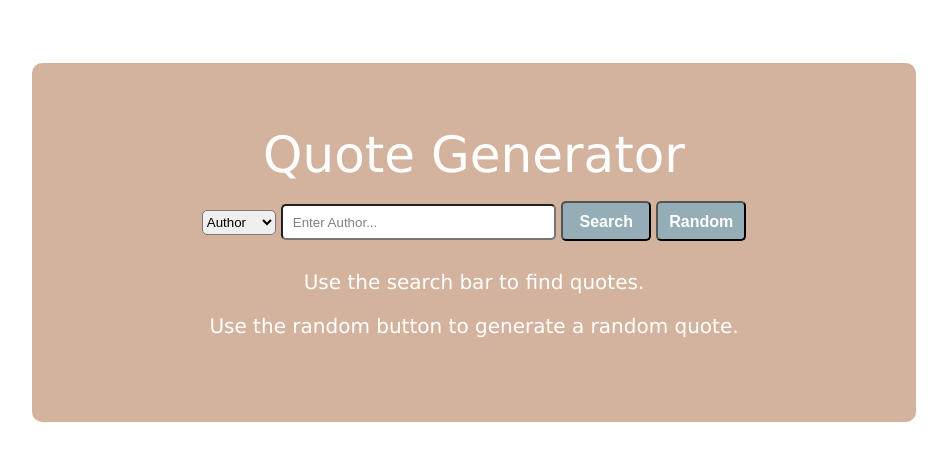
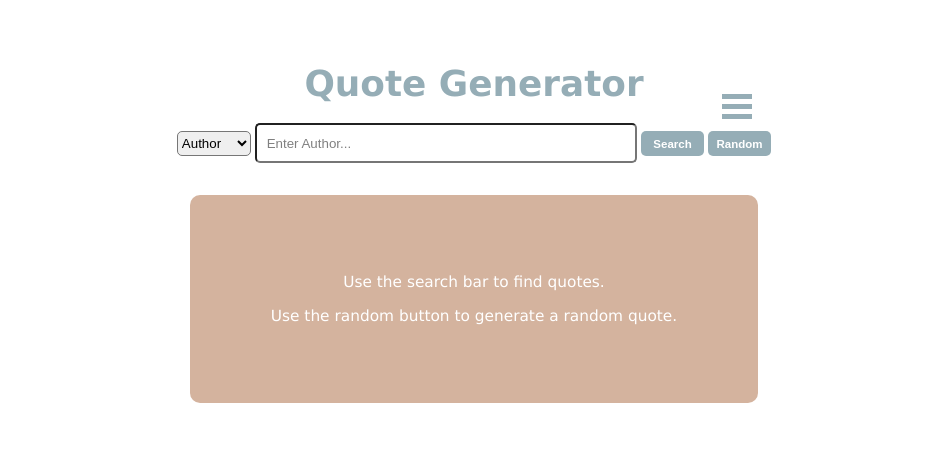
Before and after one commit to TrevorZB/react-quote-generator, a React (Create React App) app: page / in a window 1280 px wide. Shown: the top 460 px of the page, without its empty margins (166-1113 px from the left). Built offline with nearby package versions, Linux system fonts and the light colour scheme.

Commit message:
changed ui

```diff
--- a/src/App.css
+++ b/src/App.css
@@ -3,74 +3,78 @@ body {
   height: 100%;
 }
 
+#home {
+  height: 100%;
+  text-align: center;
+  margin-top: 5%;
+}
+
 #title {
   text-decoration: none;
-  color: white;
+  color: #95adb6;
   font-family: "Verdana";
-  font-size: 50px;
+  font-weight: bold;
+  font-size: 2.8vw;
+  transition: all 500ms;
 }
 
-#app {
+#title:hover {
+  color: #8da1b9;
+}
+
+#quote {
   background-color: #d4b39e;
-  margin: 5% 15% 5% 15%;
+  margin-top: 1%;
+  margin-left: 27.5%;
+  margin-right: 27.5%;
+  margin-bottom: 5%;
   height: 100%;
   text-align: center;
-  padding: 5% 10px 5% 10px;
+  padding: 5% 1% 5% 1%;
   border-radius: 10px;
+  position: relative;
 }
 
-#author-input-button {
+.home-button {
   background-color: #95adb6;
   color: white;
-  height: 40px;
-  width: 90px;
-  padding: 10px;
-  font-size: 16px;
+  height: 1%;
+  width: 5%;
+  padding: 0.5%;
+  font-size: 0.9vw;
   font-weight: bold;
   border-radius: 5px;
-  margin-left: 5px;
+  border: none;
+  margin-left: 0.3%;
   transition: all 500ms;
 }
 
 #select {
   border-radius: 5px;
-  margin-right: 5px;
+  margin-right: 0.3%;
+  line-height: 25px;
   height: 25px;
 }
 
-#random-button {
-  background-color: #95adb6;
-  color: white;
-  height: 40px;
-  width: 90px;
-  padding: 10px;
-  font-size: 16px;
-  font-weight: bold;
-  border-radius: 5px;
-  transition: all 500ms;
-  margin-left: 5px;
-}
-
-#random-button:hover,
-#author-input-button:hover {
+.home-button:hover {
   background-color: #8da1b9;
 }
 
 p {
-  font-size: 20px;
+  font-size: 1.2vw;
   color: white;
   font-family: "Verdana";
-  margin-left: 10px;
-  margin-right: 10px;
+  margin-left: 2.5%;
+  margin-right: 2.5%;
 }
 
 #author-input {
-  height: 30px;
-  width: 30%;
+  height: 34px;
+  width: 29%;
   border-radius: 5px;
   padding-left: 10px;
-  margin-top: 20px;
-  margin-bottom: 10px;
+  margin-top: 1.5%;
+  margin-bottom: 1.5%;
 }
 
 ::placeholder {
@@ -78,7 +82,35 @@ p {
 }
 
 .quote-line {
-  margin-top: 30px;
   border: 2px solid white;
   width: 20%;
 }
+
+#main-menu {
+  position: absolute;
+  background-color: white;
+  top: 11%;
+  right: 27.8%;
+  opacity: 1;
+  padding: 0.5%;
+  text-align: center;
+}
+
+.menu-bar {
+  width: 30px;
+  height: 5px;
+  background-color: #95adb6;
+  transition: all 500ms;
+}
+
+#menu-bar-2 {
+  margin-top: 5px;
+}
+
+#menu-bar-3 {
+  margin-top: 5px;
+}
+
+#main-menu:hover > .menu-bar {
+  background-color: #8da1b9;
+}
--- a/src/components/App.js
+++ b/src/components/App.js
@@ -5,6 +5,7 @@ import Home from "./Home";
 import Instructions from "./Instructions";
 import QuoteList from "./QuoteList";
 import "../App.css";
+import Menu from "./Menu";
 
 class App extends Component {
   state = {
@@ -28,10 +29,12 @@ class App extends Component {
     } else if (this.state.index < 0) {
       content = <Instructions />;
     } else {
-      content = <Quote quote={this.state.quotes[this.state.index]} />;
+      content = (
+        <Quote separator={false} quote={this.state.quotes[this.state.index]} />
+      );
     }
     return (
-      <div id="app">
+      <div id="home">
         <Home
           handleInputChange={this.handleInputChange}
           input={this.state.input}
@@ -41,7 +44,8 @@ class App extends Component {
           handleSelectChange={this.handleSelectChange}
           select={this.state.select}
         />
-        {content}
+        <Menu />
+        <div id="quote">{content}</div>
       </div>
     );
   }
@@ -84,8 +88,9 @@ class App extends Component {
     );
   };
   mapToQuote = list => {
-    return list.map(l => {
-      return <Quote key={l.text} quote={l} />;
+    return list.map((l, index) => {
+      const separator = index === 0 ? false : true;
+      return <Quote key={index} separator={separator} quote={l} />;
     });
   };
 }
--- a/src/components/Home.js
+++ b/src/components/Home.js
@@ -23,10 +23,14 @@ const Home = props => {
           placeholder={"Enter " + props.select + "..."}
           className="form-control"
         ></input>
-        <button id="author-input-button" type="submit">
+        <button className="home-button" id="author-input-button" type="submit">
           Search
         </button>
-        <button id="random-button" onClick={props.handleRandom}>
+        <button
+          className="home-button"
+          id="random-button"
+          onClick={props.handleRandom}
+        >
           Random
         </button>
       </form>
--- /dev/null
+++ b/src/components/Menu.js
@@ -0,0 +1,13 @@
+import React from "react";
+
+const Menu = () => {
+  return (
+    <div id="main-menu">
+      <div id="menu-bar-1" className="menu-bar"></div>
+      <div id="menu-bar-2" className="menu-bar"></div>
+      <div id="menu-bar-3" className="menu-bar"></div>
+    </div>
+  );
+};
+
+export default Menu;
--- a/src/components/Quote.js
+++ b/src/components/Quote.js
@@ -5,7 +5,7 @@ import RenderAuthor from "./RenderAuthor";
 const Quote = props => {
   return (
     <div>
-      <hr className="quote-line" />
+      {props.separator && <hr className="quote-line" />}
       <RenderQuoteText text={props.quote.text} />
       <RenderAuthor author={props.quote.author} />
     </div>
```
